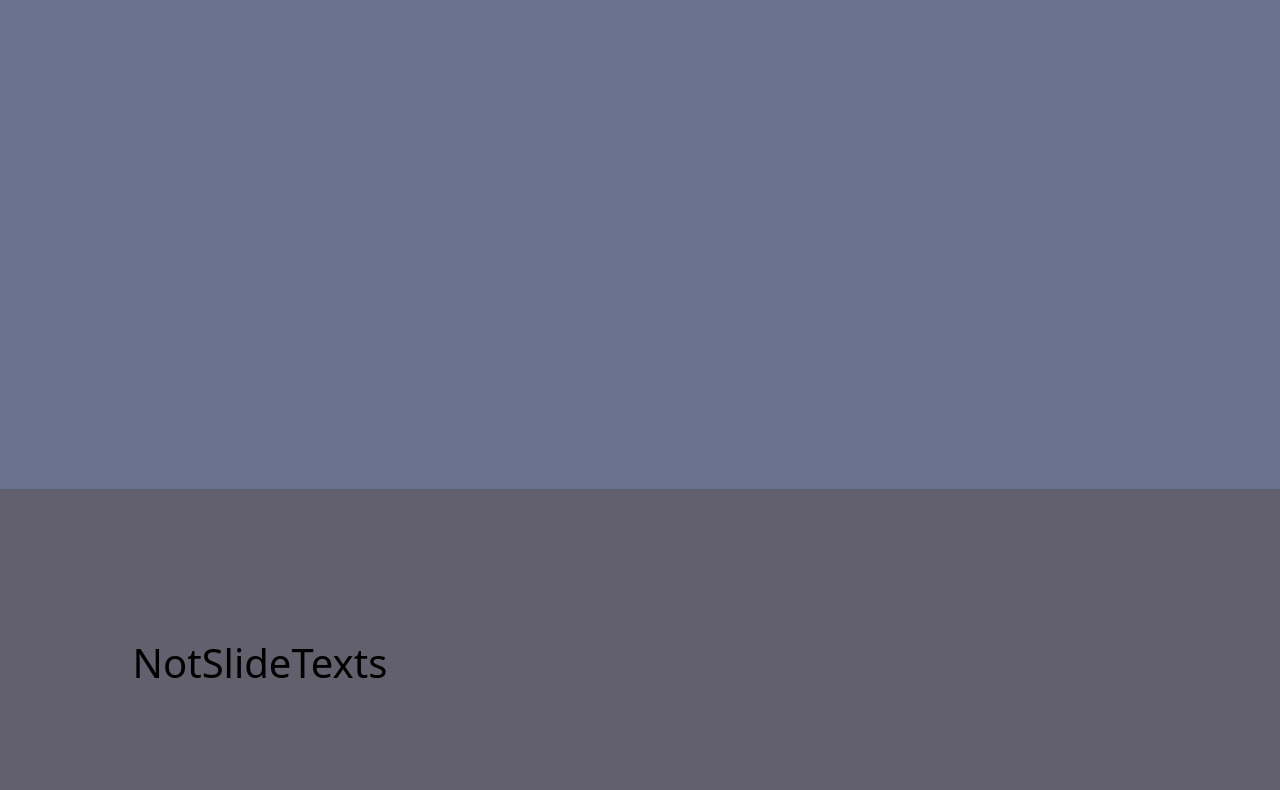
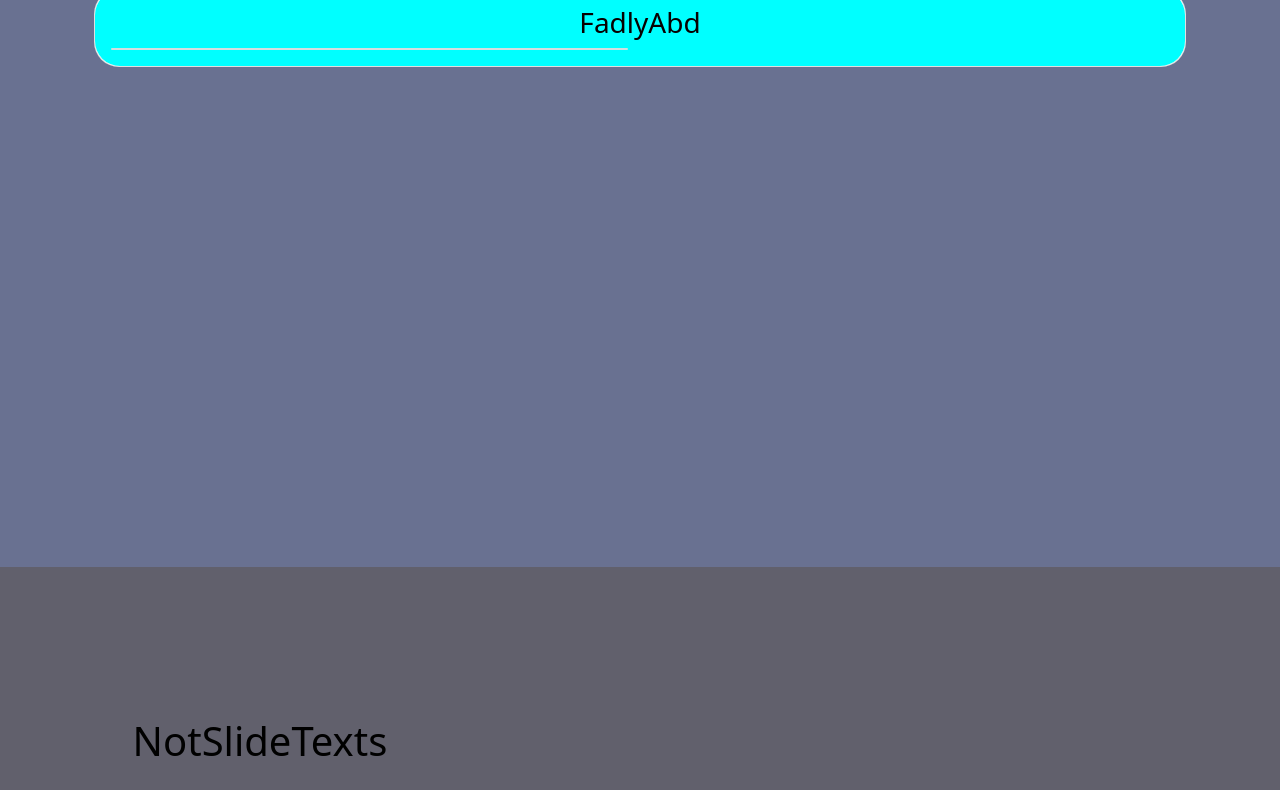
Before and after one commit to FadlyAbd/FadfirstNode, a website: page public/index.html in a window 1280 px wide. Shown: the part 237-1027 px from the top of the page. Drawn offline with nearby package versions, Linux system fonts and the light colour scheme.

Commit message:
Berubah dikit:)

```diff
--- a/public/index.html
+++ b/public/index.html
@@ -51,6 +51,25 @@
             </div>
           </div>
           <h1 class="animated-text" style="text-align: center;">SlideTexts</h1>
+          <div class="container">
+            <div class = "card" style="border-radius: 25px;">
+              <style>
+                .card-body{
+                  border-radius:25px ;
+                }
+              </style>
+              <div class="card-body" style="background-color: aqua;">
+                <h3 class="card-tile" style="text-align: center;">FadlyAbd</h1>
+                <div class="row">
+                  <div class="col-6 md-3 xs-3">
+                    <div class = "card" style="background-color: azure; border-radius: 30px;">
+
+                    </div>
+                  </div>
+                </div>
+              </div>
+            </div>
+          </div>
         </div>
     </section>
     <section id="about" style="padding-bottom: 500px; padding-top: 150px; margin-top: 0px;">
```
